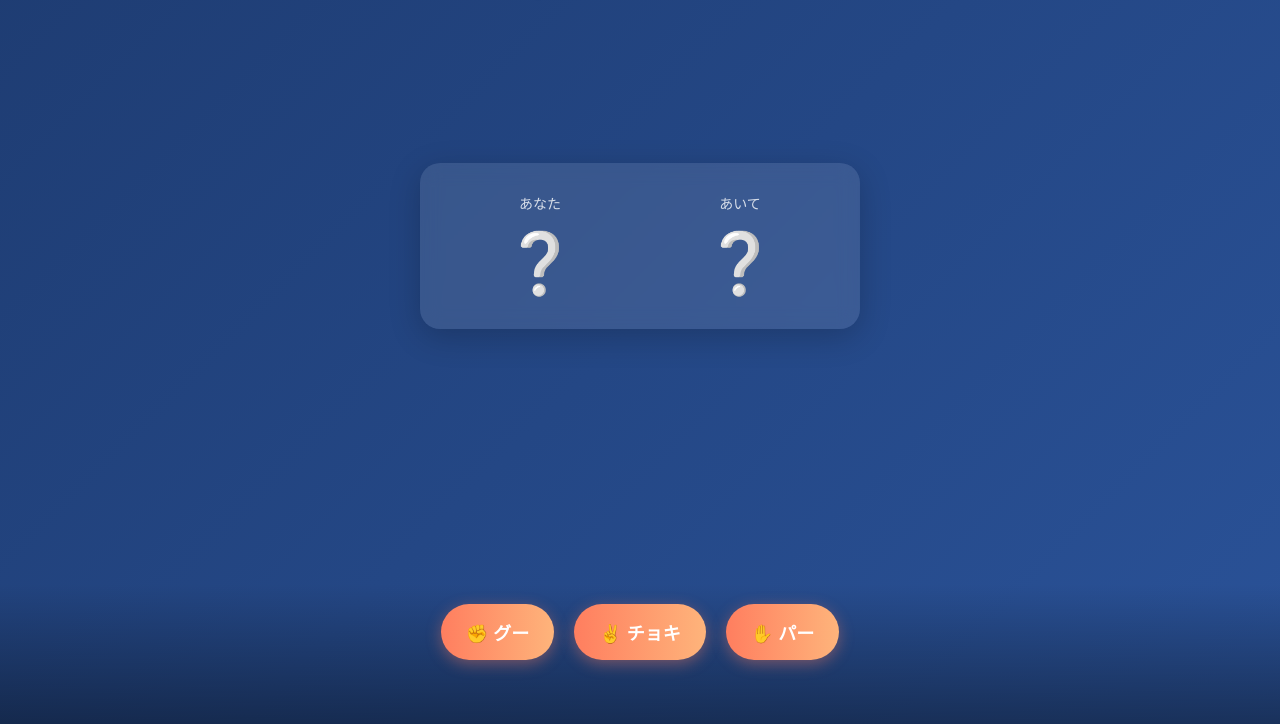
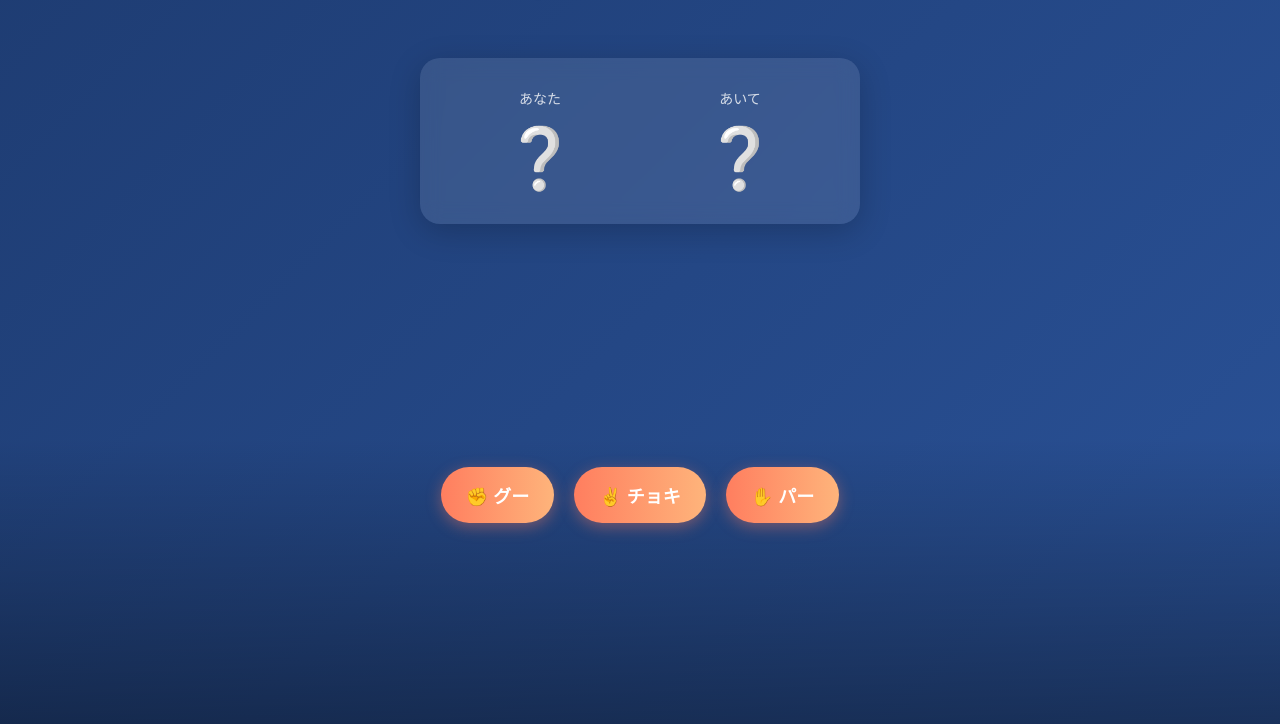
Before and after one commit to okz99/janken, a plain HTML site: page index.html in a window 1280 px wide. Shown: the part 76-800 px from the top of the page. Drawn offline with Linux system fonts and the light colour scheme.

Commit message:
Refactor layout and structure of index.html

```diff
--- a/index.html
+++ b/index.html
@@ -12,31 +12,30 @@
     color: #ffffff;
     display: flex;
     flex-direction: column;
-    align-items: center;
-    justify-content: space-between;
-    min-height: 100vh;
+    height: 100vh;
     overflow: hidden;
   }
-  .header {
-    margin-top: 5vh;
-    font-size: 24px;
-    letter-spacing: 4px;
-    text-shadow: 0 2px 4px rgba(0,0,0,0.3);
-  }
-  .display-area {
-    flex-grow: 1;
+  .top-area {
+    flex: 2;
     display: flex;
     flex-direction: column;
     justify-content: center;
     align-items: center;
-    width: 100%;
+    position: relative;
+  }
+  .header {
+    position: absolute;
+    top: 5vh;
+    font-size: 24px;
+    letter-spacing: 4px;
+    text-shadow: 0 2px 4px rgba(0,0,0,0.3);
   }
   .choices {
     display: flex;
     justify-content: space-around;
     width: 90%;
     max-width: 400px;
-    margin-bottom: 40px;
+    margin-bottom: 30px;
     background: rgba(255, 255, 255, 0.1);
     padding: 30px 20px;
     border-radius: 20px;
@@ -62,15 +61,15 @@
     text-shadow: 0 4px 10px rgba(0,0,0,0.5);
     height: 50px;
   }
-  .buttons {
-    width: 100%;
+  .bottom-area {
+    flex: 1;
     display: flex;
     justify-content: center;
-    padding-bottom: 8vh;
-    padding-top: 20px;
+    align-items: flex-start;
+    padding-top: 30px;
     background: linear-gradient(to top, rgba(0,0,0,0.4), transparent);
   }
-  .buttons button {
+  .bottom-area button {
     font-size: 18px;
     padding: 15px 25px;
     margin: 0 10px;
@@ -84,11 +83,11 @@
     outline: none;
     font-weight: bold;
   }
-  .buttons button:hover {
+  .bottom-area button:hover {
     transform: translateY(-3px);
     box-shadow: 0 6px 20px rgba(255, 126, 95, 0.6);
   }
-  .buttons button:active {
+  .bottom-area button:active {
     transform: translateY(1px);
     box-shadow: 0 2px 10px rgba(255, 126, 95, 0.4);
   }
@@ -99,9 +98,8 @@
 </head>
 <body>
 
-<div class="header">JANKEN GAME</div>
-
-<div class="display-area">
+<div class="top-area">
+  <div class="header">JANKEN GAME</div>
   <div class="choices">
     <div class="choice-box">
       <div class="label">あなた</div>
@@ -115,7 +113,7 @@
   <div id="result"></div>
 </div>
 
-<div class="buttons">
+<div class="bottom-area">
   <button onclick="play(0)">✊ グー</button>
   <button onclick="play(1)">✌️ チョキ</button>
   <button onclick="play(2)">✋ パー</button>
```
